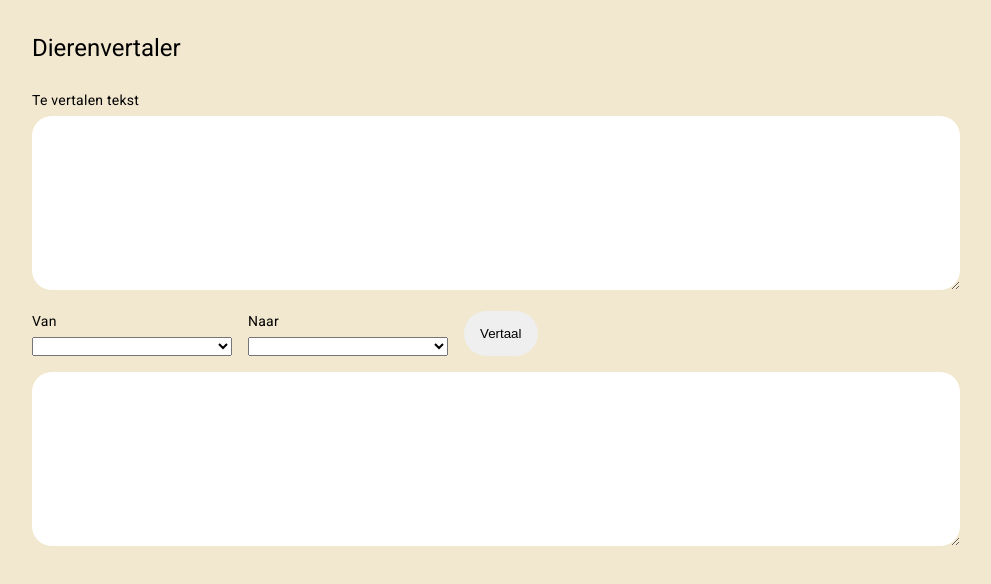
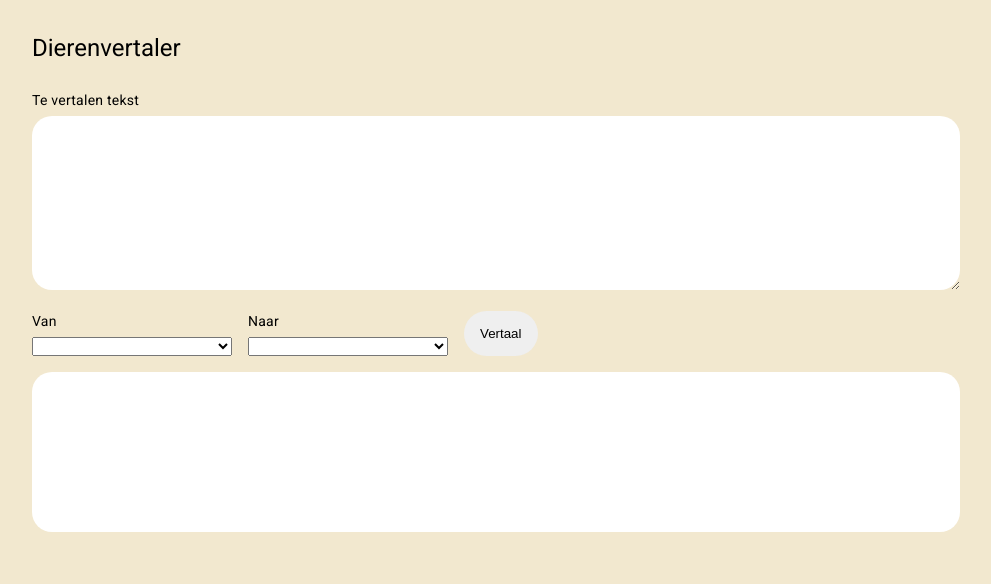
Before and after one commit to inanygt/dierenVertaler, an Angular app: page / in a window 1280 px wide. Shown: the top 584 px of the page, without its empty margins (144-1135 px from the left). Built offline with nearby package versions, Linux system fonts and the light colour scheme.

Commit message:
feat: add cursive tjilp

```diff
--- a/src/app/app.component.html
+++ b/src/app/app.component.html
@@ -28,11 +28,10 @@
           <input type="submit" value="Vertaal" id="button_translate">
         </div>
 
-      <textarea name="translation_output" id="content_output" rows="10">{{this.translation_output}}</textarea>
+        <div class="translation_output" [ngClass]="getOutputTextareaClass()" id="content_output" [innerHTML]="translation_output"></div>
+
       </form>
     </div>
-
-
   </div>
 
 </main>
--- a/src/app/app.component.scss
+++ b/src/app/app.component.scss
@@ -85,3 +85,33 @@ select {
   width: 100%;
   padding: 12px 20px;
 }
+
+.labrador-output {
+  font-weight: bold;
+  font-size: 18px;
+}
+
+.poedel-output {
+  color: gray;
+  font-size: 12px;
+}
+
+.parkiet-output {
+    /* Styles for parkiet translation */
+}
+
+.papegaai-output {
+    /* Styles for papegaai translation */
+}
+
+.tjilp {
+  color: red;
+}
+
+.translation_output {
+  width: 100%;
+  height: auto;
+  min-height: 10rem;
+  background-color: white;
+  border-radius: 20px;
+}
--- a/src/app/app.component.ts
+++ b/src/app/app.component.ts
@@ -46,7 +46,6 @@ export class AppComponent implements OnInit {
       } else {
         this.translation_output = '';
       }
-
   }
 
   handleLabrador(translation_input: string): string {
@@ -83,9 +82,10 @@ export class AppComponent implements OnInit {
     segObject.forEach(segmentObject => {
 
       if (segmentObject.isWordLike) {
+        if (this.startsWithVowel(segmentObject.segment)) {
 
-        if (this.startsWithVowel(segmentObject.segment)) {
-          segmentObject.segment = 'tjilp'
+          segmentObject.segment = '<span class="tjilp">tjilp</span>'
+          console.log(segmentObject.segment);
         } else {
           segmentObject.segment = 'piep'
         }
@@ -145,6 +145,21 @@ export class AppComponent implements OnInit {
     return /^[aeiou]/i.test(word);
   }
 
+  getOutputTextareaClass(): string {
+    switch (this.translate_to) {
+        case 'labrador':
+            return 'labrador-output';
+        case 'poedel':
+            return 'poedel-output';
+        case 'parkiet':
+            return 'parkiet-output';
+        case 'papegaai':
+            return 'papegaai-output';
+        default:
+            return ''; // Return default class if no specific style is needed
+    }
+}
+
   ngOnInit() {
 
   }
--- a/src/styles.scss
+++ b/src/styles.scss
@@ -37,3 +37,7 @@ html {
 
 html, body { height: 100%; }
 body { margin: 0; font-family: Roboto, "Helvetica Neue", sans-serif; }
+
+.tjilp {
+  font-style: italic;
+}
```
Lines whose indentation alone changed are shown as unchanged.
